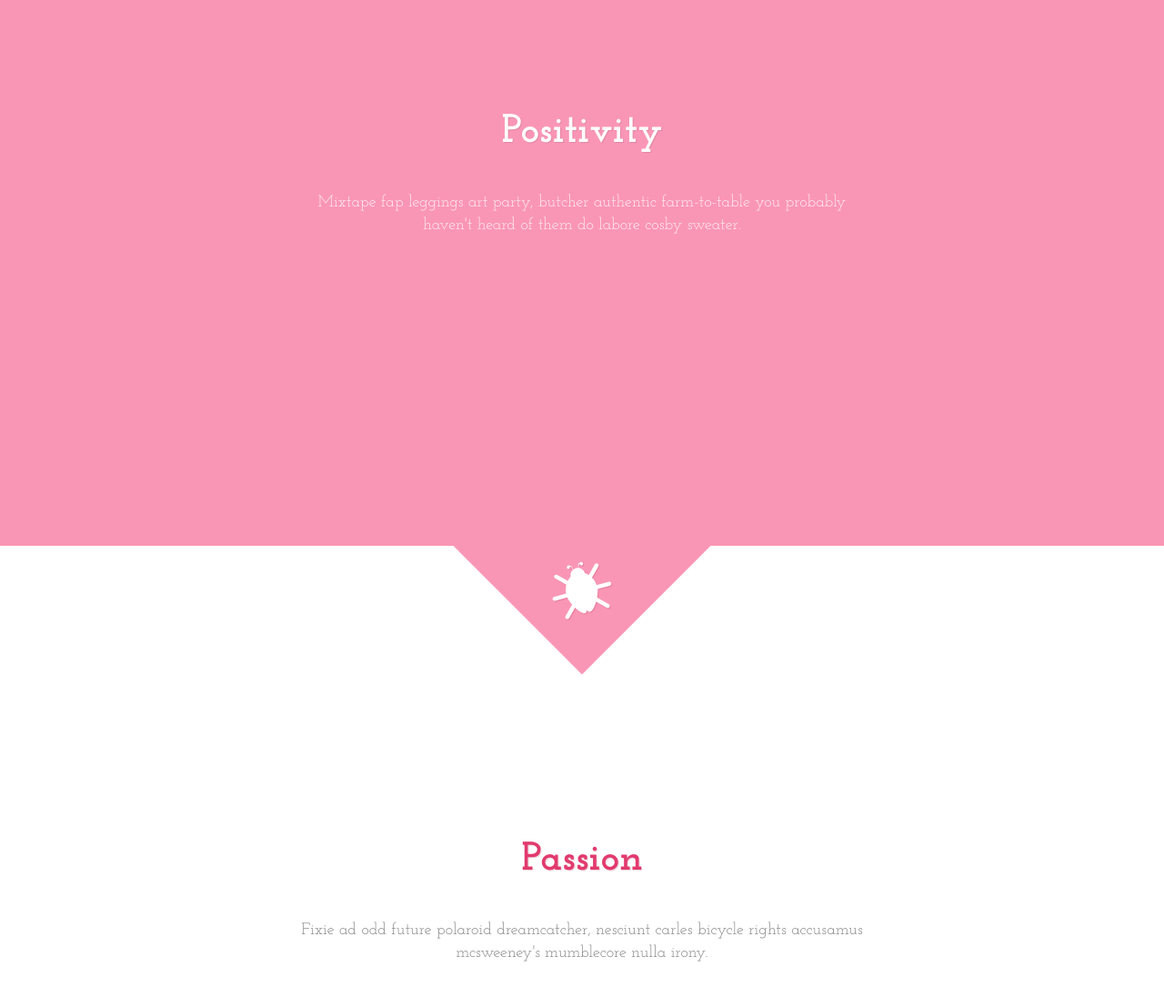
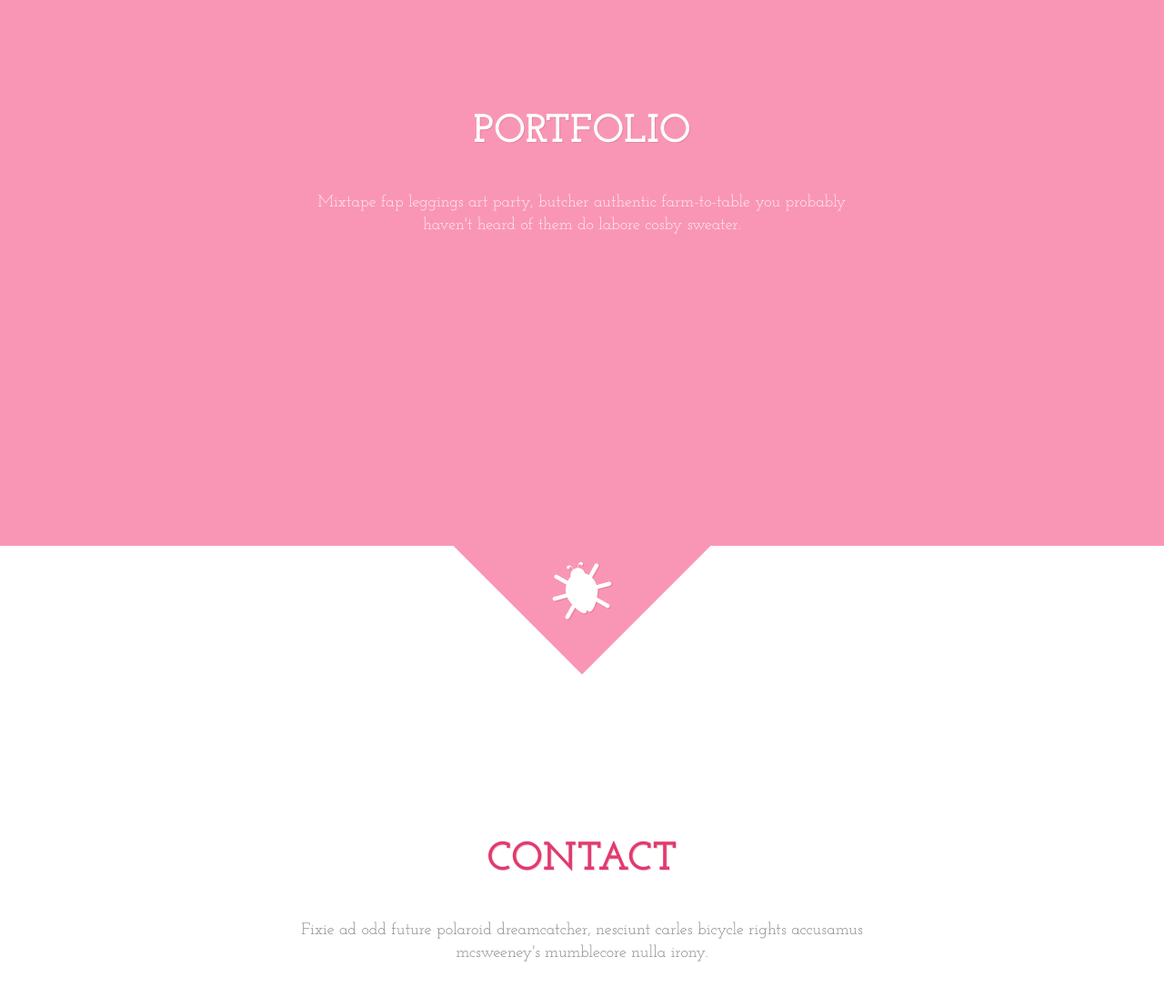
Before and after one commit to mohsinrazaq/Mohsin-Razzaq-Portfolio, a plain HTML site: page index.html in a window 1280 px wide. Shown: the part 2600-3696 px from the top of the page at 91% size. Drawn offline with Linux system fonts and the light colour scheme.

Commit message:
WORKING ON html

```diff
--- a/index.html
+++ b/index.html
@@ -59,19 +59,19 @@
 
 					<section class="st-panel" id="st-panel-3">
 						<div class="st-deco" data-icon="B"></div>
-						<h2>Tranquillity</h2>
+						<h2>SKILLS</h2>
 						<p>Sint aute occaecat id vice. Post-ironic fap pork belly next level godard, id fanny pack williamsburg forage truffaut.</p>
 					</section>
 
 					<section class="st-panel st-color" id="st-panel-4">
 						<div class="st-deco" data-icon="x"></div>
-						<h2>Positivity</h2>
+						<h2>PORTFOLIO</h2>
 						<p>Mixtape fap leggings art party, butcher authentic farm-to-table you probably haven't heard of them do labore cosby sweater.</p>
 					</section>
 
 					<section class="st-panel" id="st-panel-5">
 						<div class="st-deco" data-icon="Ç"></div>
-						<h2>Passion</h2>
+						<h2>CONTACT</h2>
 						<p>Fixie ad odd future polaroid dreamcatcher, nesciunt carles bicycle rights accusamus mcsweeney's mumblecore nulla irony.</p>
 					</section>
 
```
